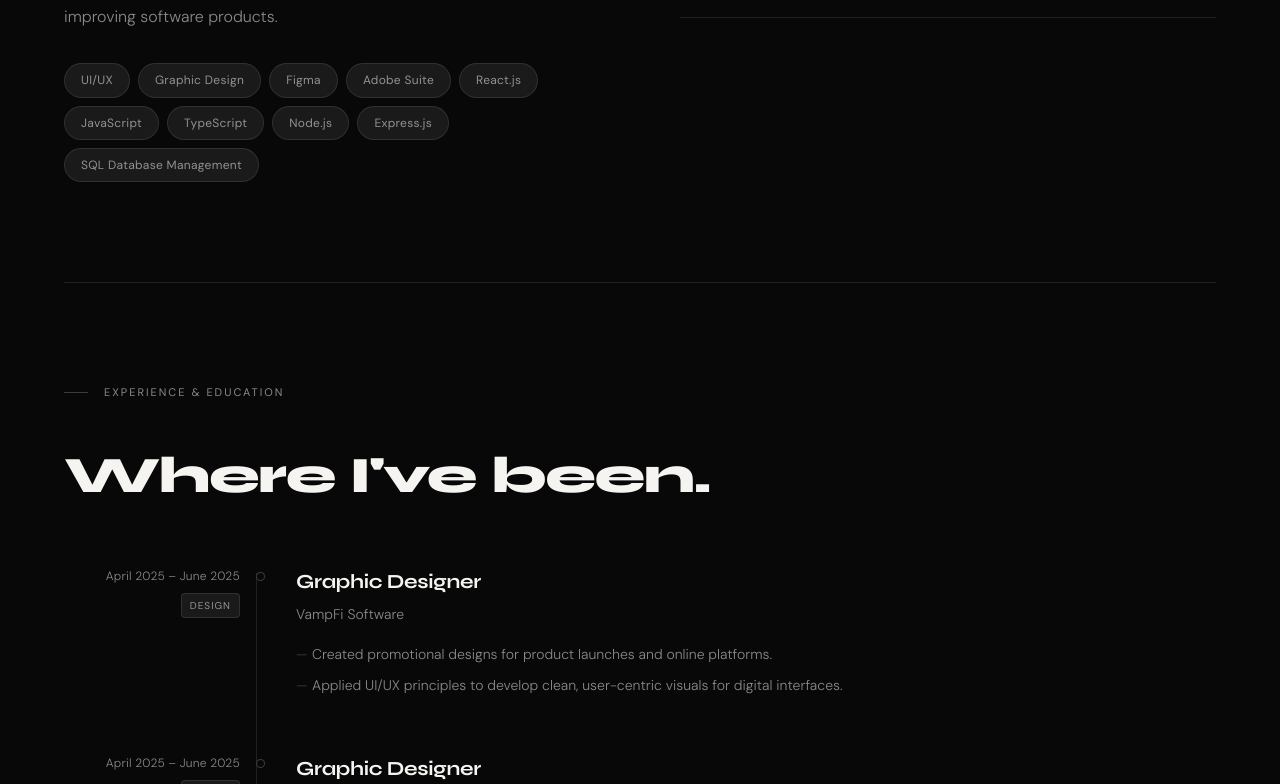
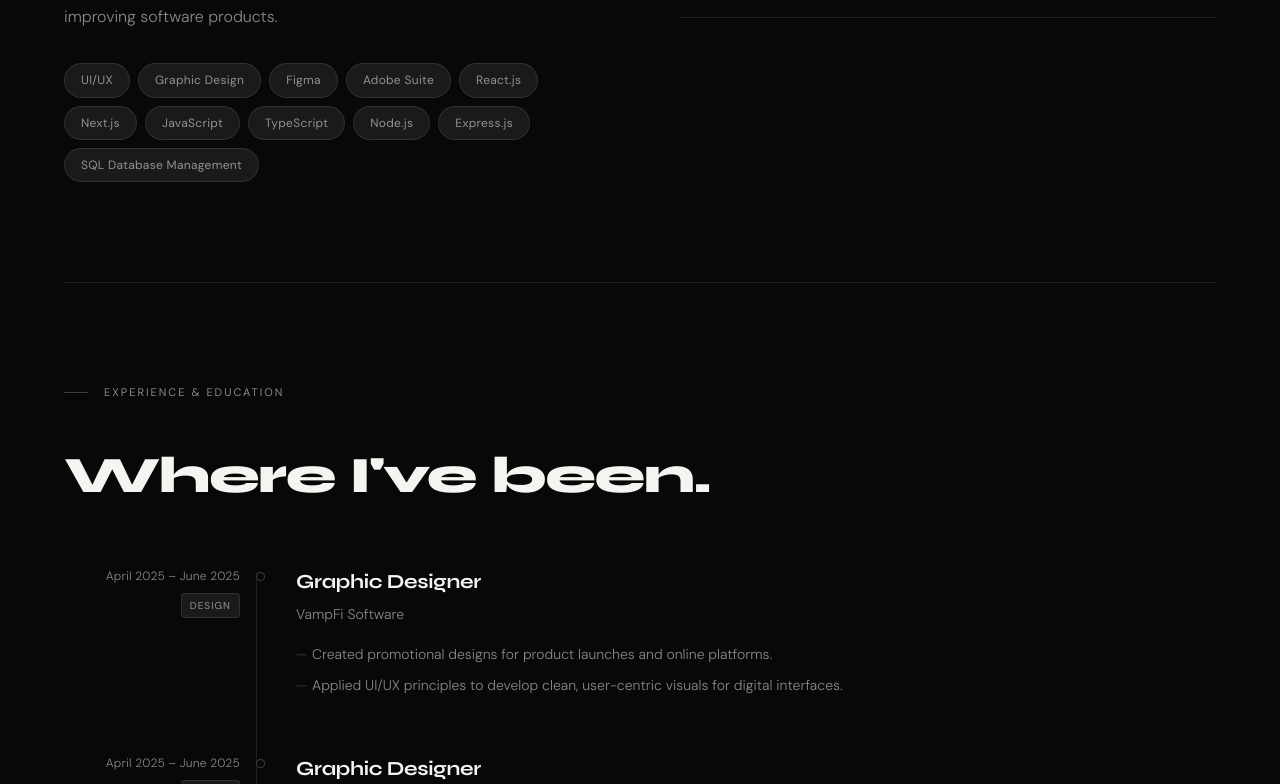
Before and after one commit to AdelodunAdelere/Myportfolio, a React (Vite) app: page / in a window 1280 px wide. Shown: the part 1436-2220 px from the top of the page. Built offline with nearby package versions, Linux system fonts and the light colour scheme.

Commit message:
add new skill and card size

```diff
--- a/src/components/Marquee.jsx
+++ b/src/components/Marquee.jsx
@@ -12,10 +12,10 @@
 import styles from './Marquee.module.css';
 
 const DEFAULT_ITEMS = [
+  'React.js',
+  'Next.js',
+  'JavaScript',
   'UI/UX Design',
-  'Graphic Design',
-  'React',
-  'JavaScript',
   'Figma',
   'Adobe Suite',
   'SQL Database Management',
--- a/src/components/Projects.module.css
+++ b/src/components/Projects.module.css
@@ -72,7 +72,7 @@
 /* Thumbnail area */
 .thumb {
   width: 100%;
-  aspect-ratio: 16 / 7;
+  aspect-ratio: 16 / 9;
   background: var(--bg3);
   position: relative;
   overflow: hidden;
@@ -82,7 +82,7 @@
 }
 
 .featured .thumb {
-  aspect-ratio: 16 / 6;
+  aspect-ratio: 16 / 8;
 }
 
 /* Project image */
--- a/src/data/portfolio.js
+++ b/src/data/portfolio.js
@@ -23,7 +23,7 @@ export const personal = {
 
 export const skills = {
   design: ["UI/UX", "Graphic Design", "Figma", "Adobe Suite"],
-  development: ["React.js", "JavaScript", "TypeScript", "Node.js", "Express.js", "SQL Database Management"],
+  development: ["React.js", "Next.js", "JavaScript", "TypeScript", "Node.js", "Express.js", "SQL Database Management"],
 };
 
 export const experience = [
```
